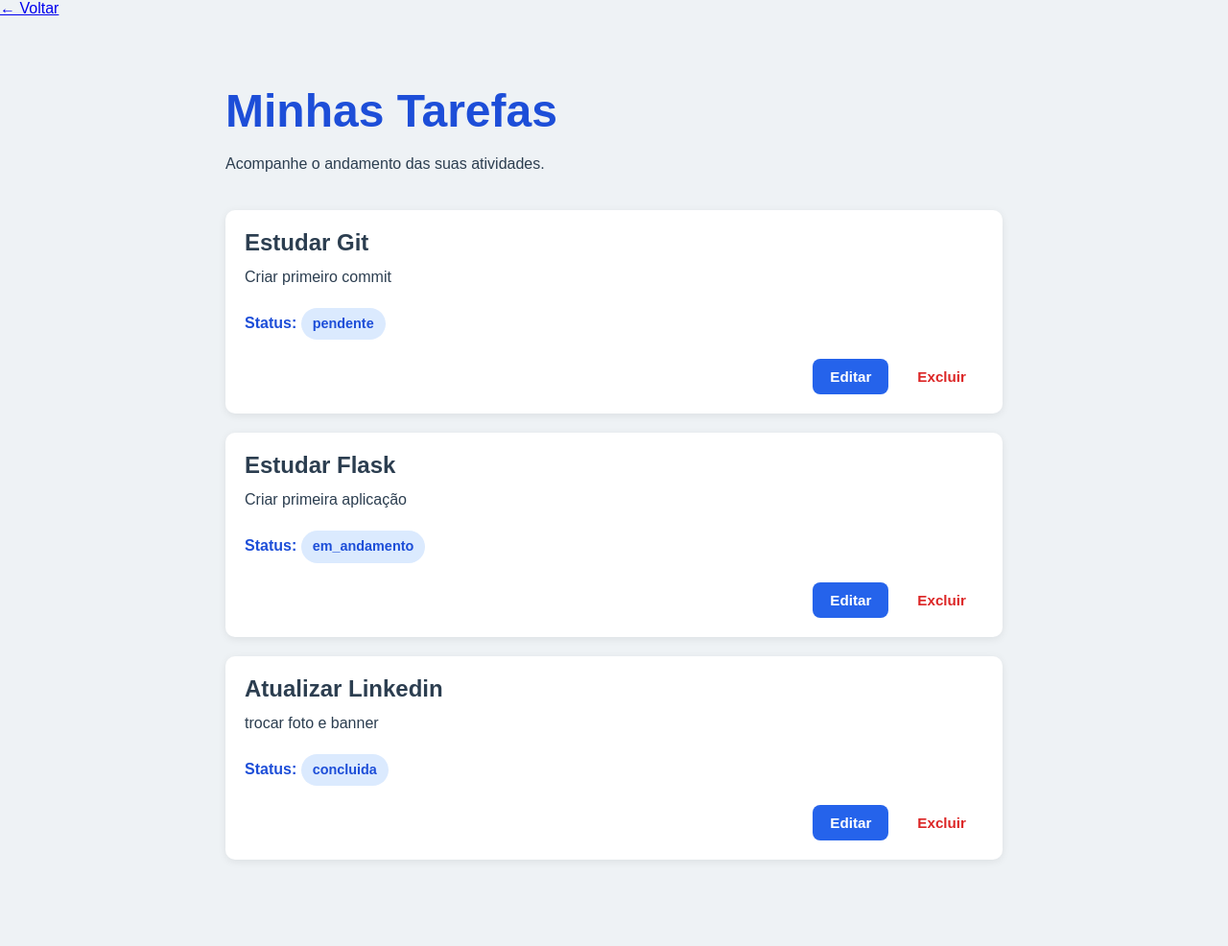
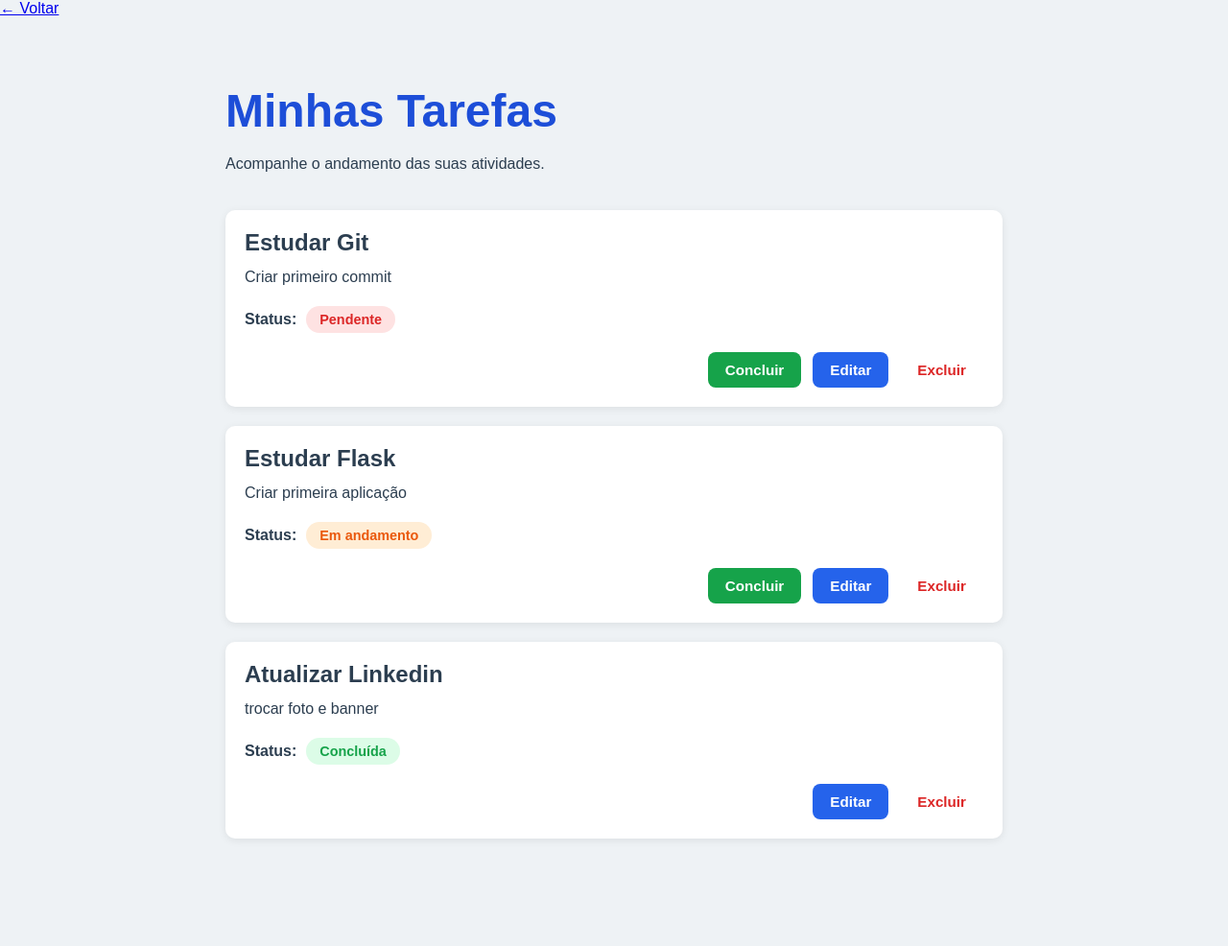
Before and after one commit to agatasantos622/TASKFLOW, a Flask app: page /tarefas in a window 1280 px wide. Shown: the whole page at 96% size. After the commit the page ends 874 px from the top, so only its background shows below. Run offline with Flask 3, Linux system fonts and the light colour scheme; data comes from the database, SQL or seed files in the repository; both versions use the stored data as it was after the commit.

Commit message:
feat: adiciona conclusão rápida e badges coloridos de status

```diff
--- a/src/app.py
+++ b/src/app.py
@@ -5,7 +5,8 @@ from database import (
     listar_tarefas,
     excluir_tarefa,
     editar_tarefa,
-    buscar_tarefa
+    buscar_tarefa,
+    concluir_tarefa
 )
 
 app = Flask(__name__)
@@ -69,6 +70,13 @@ def atualizar_tarefa(id):
         tarefa=tarefa
     )
 
+@app.route("/concluir/<int:id>")
+def concluir(id):
+
+    concluir_tarefa(id)
+
+    return redirect(url_for("exibir_tarefas"))
+
 @app.route("/tarefas")
 def exibir_tarefas():
 
--- a/src/database.py
+++ b/src/database.py
@@ -93,6 +93,25 @@ def editar_tarefa(id, titulo, descricao, status):
 
     conexao.close()
 
+def concluir_tarefa(id):
+
+    conexao = sqlite3.connect("taskflow.db")
+
+    cursor = conexao.cursor()
+
+    cursor.execute(
+        """
+        UPDATE tarefas
+        SET status = ?
+        WHERE id = ?
+        """,
+        ("Concluída", id)
+    )
+
+    conexao.commit()
+
+    conexao.close()
+
 def buscar_tarefa(id):
 
     conexao = sqlite3.connect("taskflow.db")
--- a/src/static/css/style.css
+++ b/src/static/css/style.css
@@ -1,4 +1,6 @@
-/* ===== Reset ===== */
+/* =======================================================
+   Reset
+======================================================= */
 
 * {
     margin: 0;
@@ -6,7 +8,9 @@
     box-sizing: border-box;
 }
 
-/* ===== Body ===== */
+/* =======================================================
+   Body
+======================================================= */
 
 body {
     font-family: Arial, Helvetica, sans-serif;
@@ -14,7 +18,9 @@ body {
     color: #2c3e50;
 }
 
-/* ===== Main ===== */
+/* =======================================================
+   Main
+======================================================= */
 
 main {
     display: flex;
@@ -92,7 +98,7 @@ form {
 }
 
 /* =======================================================
-   Botões
+   Botões da Home
 ======================================================= */
 
 .buttons {
@@ -136,10 +142,26 @@ form {
     transform: translateY(-2px);
 }
 
+/* =======================================================
+   Botões dos Cards
+======================================================= */
+
 .edit-button,
-.delete-button {
+.delete-button,
+.complete-button {
+    display: inline-block;
+    padding: 10px 18px;
+
     text-decoration: none;
     text-align: center;
+    font-weight: bold;
+
+    border-radius: 8px;
+
+    transition: 0.3s;
+}
+
+.edit-button {
     background-color: #2563eb;
     color: white;
 }
@@ -159,8 +181,17 @@ form {
     color: white;
 }
 
+.complete-button {
+    background-color: #16a34a;
+    color: white;
+}
+
+.complete-button:hover {
+    background-color: #15803d;
+}
+
 /* =======================================================
-   Cards de tarefas
+   Cards de Tarefas
 ======================================================= */
 
 .task-card {
@@ -189,27 +220,48 @@ form {
     line-height: 1.5;
 }
 
-.task-card strong {
-    color: #1d4ed8;
+/* =======================================================
+   Status
+======================================================= */
+
+.task-status {
+    display: flex;
+    align-items: center;
+    gap: 10px;
+    margin: 18px 0;
+}
+
+.status-label {
+    font-weight: bold;
 }
 
 .status {
     display: inline-block;
+    padding: 6px 14px;
 
-    margin-top: 8px;
-    padding: 6px 12px;
-
-    border-radius: 20px;
-
-    background-color: #dbeafe;
-    color: #1d4ed8;
+    border-radius: 999px;
 
     font-size: 0.9rem;
     font-weight: bold;
 }
 
+.status.pendente {
+    background-color: #fee2e2;
+    color: #dc2626;
+}
+
+.status.em_andamento {
+    background-color: #ffedd5;
+    color: #ea580c;
+}
+
+.status.concluida {
+    background-color: #dcfce7;
+    color: #16a34a;
+}
+
 /* =======================================================
-   Ações dos cards
+   Ações dos Cards
 ======================================================= */
 
 .task-actions {
@@ -235,7 +287,7 @@ form {
 }
 
 /* =======================================================
-   Lista vazia
+   Lista Vazia
 ======================================================= */
 
 .empty-message {
--- a/src/templates/tarefas.html
+++ b/src/templates/tarefas.html
@@ -31,14 +31,35 @@
 
                         <p>{{ tarefa.descricao }}</p>
 
-                                <p>
-                                    <strong>Status:</strong>
-                                    <span class="status">
-                                        {{ tarefa.status }}
+                        <div class="task-status">
+
+                            <span class="status-label">Status:</span>
+
+                            <span class="status {{ tarefa.status }}">
+
+                                {% if tarefa.status == "pendente" %}
+                                    Pendente
+
+                                {% elif tarefa.status == "em_andamento" %}
+                                    Em andamento
+
+                                {% elif tarefa.status == "concluida" %}
+                                    Concluída
+
+                                {% endif %}
+
                             </span>
-                                </p>
+
+                        </div>
 
                         <div class="task-actions">
+
+                            {% if tarefa.status != "concluida" %}
+                                <a href="{{ url_for('concluir', id=tarefa.id) }}"
+                                   class="complete-button">
+                                    Concluir
+                                </a>
+                            {% endif %}
 
                             <a href="{{ url_for('atualizar_tarefa', id=tarefa.id) }}"
                                class="edit-button">
@@ -65,6 +86,7 @@
             {% endif %}
 
         </section>
+
     </main>
 
 </body>
```
Also changed, not shown: src/templates/editar_tarefa.html (+16 -14 lines), src/templates/nova_tarefa.html (+14 -5 lines), taskflow.db. Lines whose indentation alone changed are shown as unchanged.
